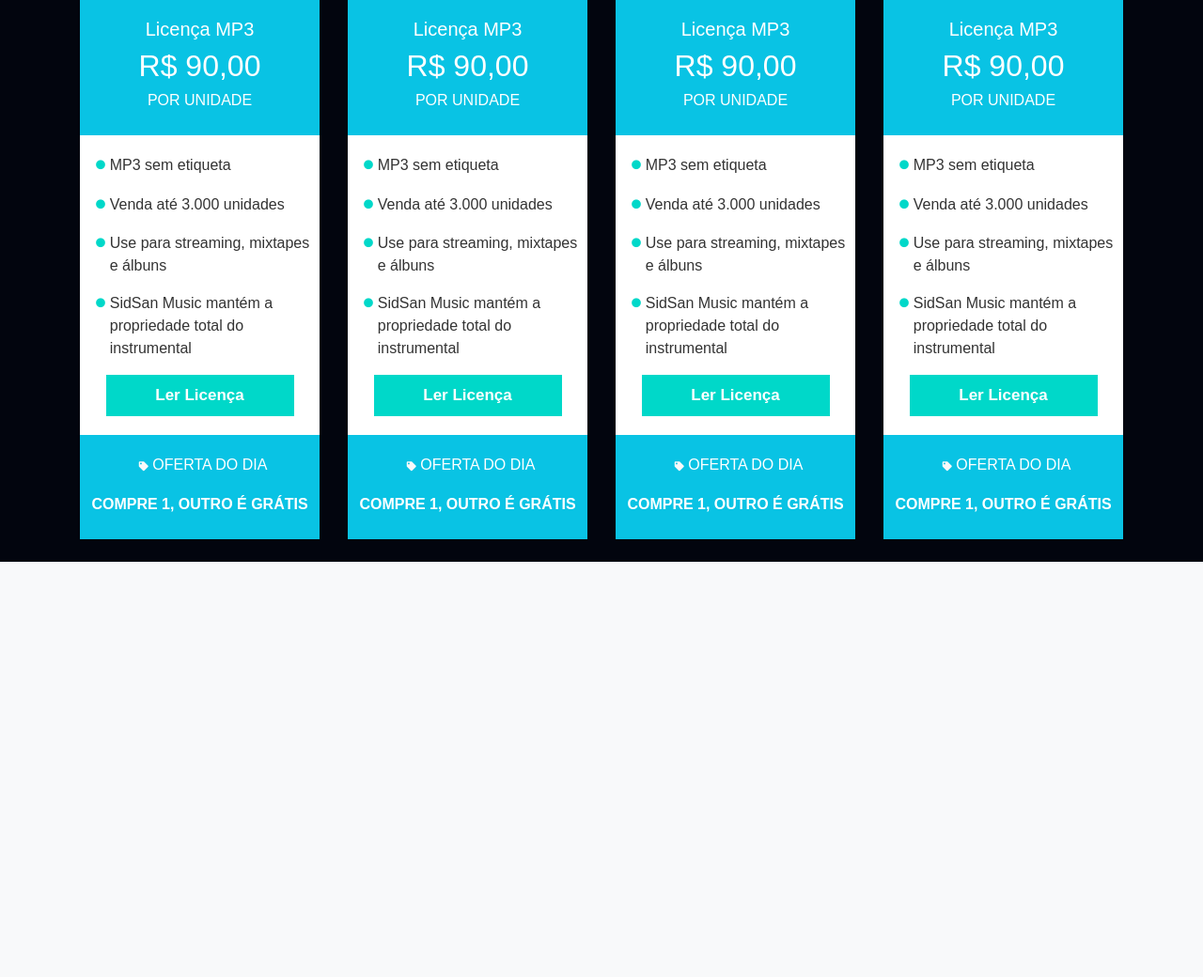
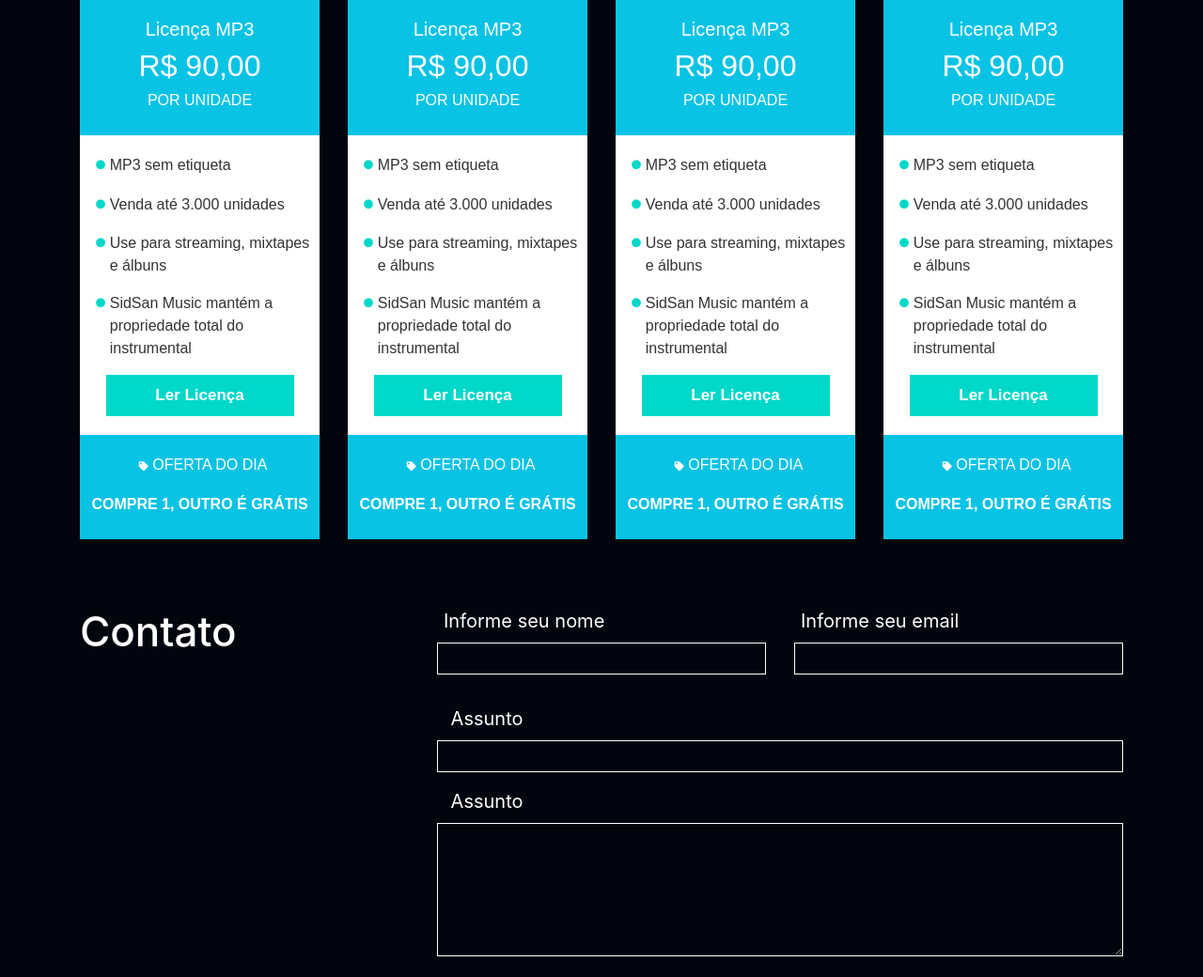
Before and after one commit to SidSan97/music-player, a PHP site: page / in a window 1280 px wide. Shown: the part 1320-2360 px from the top of the page at 94% size. Before the commit the page ends 1918 px from the top, so only its background shows below. Run offline with PHP 8.4, Linux system fonts and the light colour scheme; some libraries are stand-ins or nearby versions.

Commit message:
Adição e estilização do campo de contato

```diff
--- a/css/index.css
+++ b/css/index.css
@@ -362,3 +362,35 @@ body
     font-size: 16px;
     font-weight: 600;
 }
+
+#contato h3
+{
+    font-size: 44px;
+    color: #FFF;
+}
+
+#contato label
+{
+    color: white;
+    font-size: 20px;
+    margin-left: 2%;
+}
+
+#contato input
+{
+    width: 100%;
+    height: 34px;
+    background-color: transparent;
+    border: 1px solid white;
+    padding-left: 10px;
+    color: white;
+}
+
+#contato textarea
+{
+    width: 100%;
+    background-color: transparent;
+    border: 1px solid white;
+    padding: 10px;
+    color: white;
+}
--- a/index.php
+++ b/index.php
@@ -161,7 +161,7 @@
          <h2 class="tit-info">Licenciamento</h2>
 
          <div class="container">
-            <div class="row">
+            <div class="row mb-5">
                 <div class="col-lg mb-4 div-info">
                     <article>
                        <h5>Licença MP3</h5>
@@ -246,6 +246,43 @@
                     </article>
                 </div>
             </div>
+
+            <div id="contato">
+                <div class="row">
+
+                    <div class="col-lg-4 mb-5"><h3 align="left">Contato</h3></div>
+                    <div class="col-lg">
+                        <form action="" method="POST" name="contato-form">
+                            <div class="row mb-3">
+                                <div class="col-lg-6 mb-3">
+                                    <label for="email">Informe seu nome</label>
+                                    <input type="text" name="nome" id="nome" class="col">
+                                </div>
+
+                                <div class="col-lg-6">
+                                    <label for="email">Informe seu email</label>
+                                    <input type="email" name="email" id="email"class="col">
+                                </div>
+                            </div>
+
+                            <div class="row mb-3">
+                                <div class="col-lg">
+                                    <label for="assunto">Assunto</label>
+                                    <input type="text" name="assunto" id="assunto">
+                               </div>
+                            </div>
+
+                            <div class="row mb-3">
+                                <div class="col-lg">
+                                    <label for="msg">Assunto</label>
+                                    <textarea name="msg" id="msg" cols="" rows="5"></textarea>
+                                </div>
+                            </div>
+                        </form>
+                    </div>
+
+                </div>
+            </div>
          </div>
      </section>
 
```
